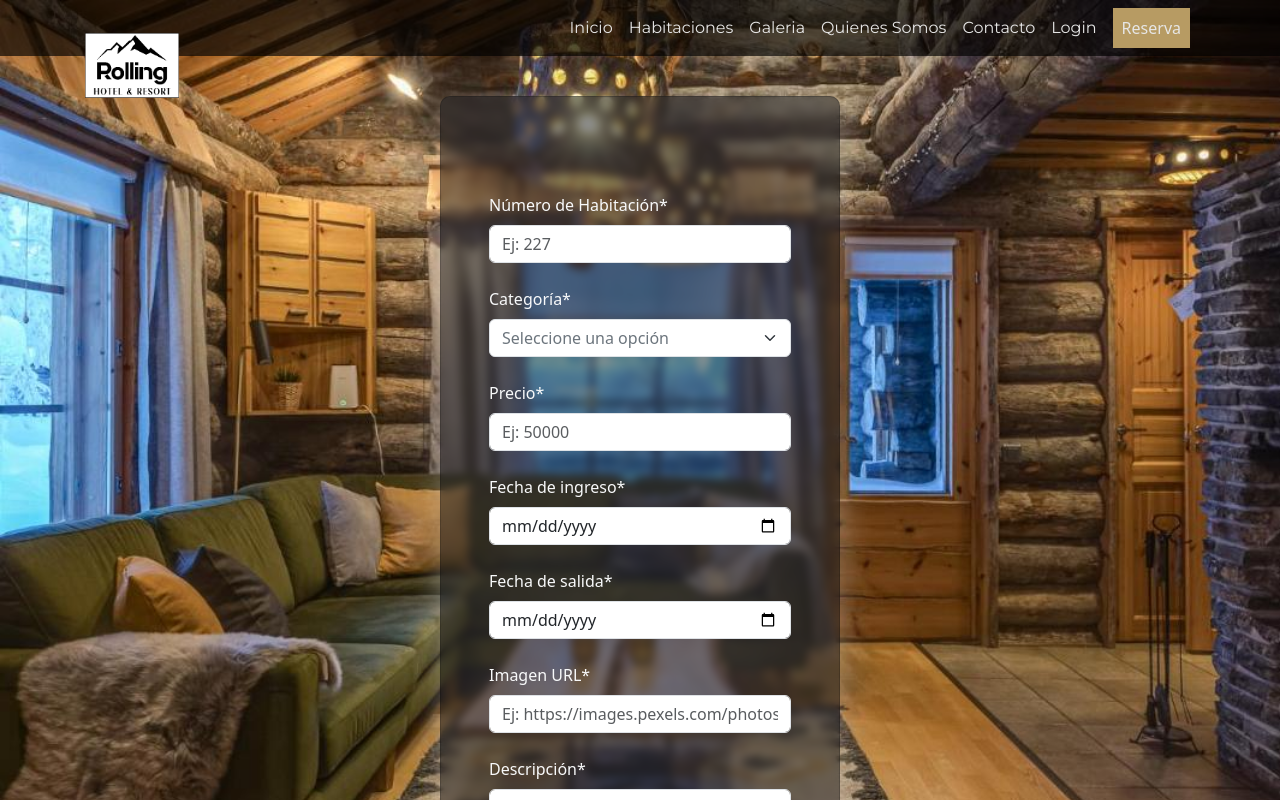
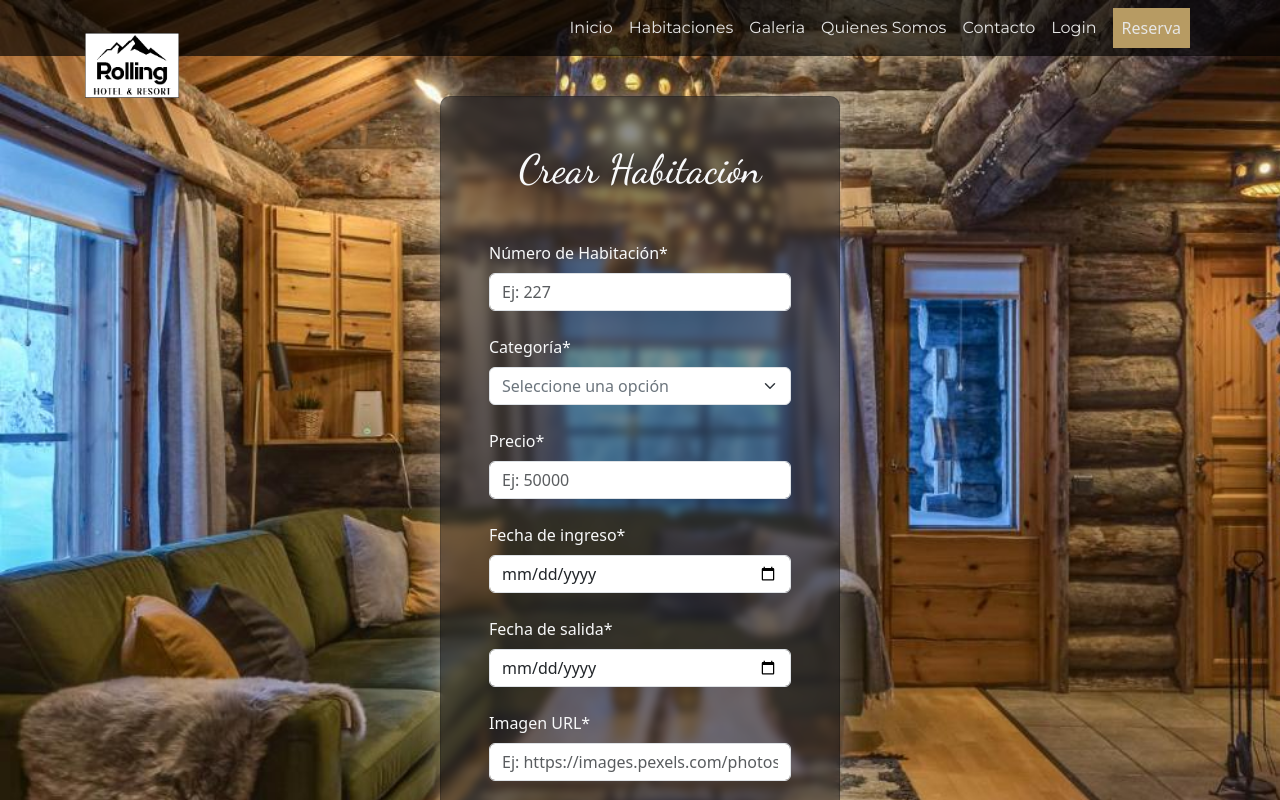
Before and after one commit to CosmeNicolas/ProyectoHotelFrontEnd, a React (Vite) app: page /crearHabitacion in a window 1280 px wide. Shown: the top 800 px of the page. Built offline with nearby package versions, Linux system fonts and the light colour scheme.

Commit message:
Se corrigio el lugar de donde salen los props titulo, textoBoton y modoCrear. Se agrego la lógica para editar la habitacion reutilizando el componente del formulario y se uso el setValue para cargar los datos

```diff
--- a/src/App.jsx
+++ b/src/App.jsx
@@ -46,20 +46,26 @@ function App() {
           }
         />
         <Route
-          titulo="Crear Habitación"
-          textoBoton="Crear"
-          modoCrear={true}
           exact
           path="/crearHabitacion"
-          element={<FormularioHabitacion></FormularioHabitacion>}
+          element={
+            <FormularioHabitacion
+              titulo="Crear Habitación"
+              textoBoton="Crear"
+              modoCrear={true}
+            ></FormularioHabitacion>
+          }
         ></Route>
         <Route
-          titulo="Editar Habitación"
-          textoBoton="Guardar Cambios"
-          modoCrear={false}
           exact
           path="/editarHabitacion/:id"
-          element={<FormularioHabitacion></FormularioHabitacion>}
+          element={
+            <FormularioHabitacion
+              titulo="Editar Habitación"
+              textoBoton="Guardar Cambios"
+              modoCrear={false}
+            ></FormularioHabitacion>
+          }
         ></Route>
         <Route
           exact
--- a/src/components/pages/habitaciones/FormularioHabitacion.jsx
+++ b/src/components/pages/habitaciones/FormularioHabitacion.jsx
@@ -26,7 +26,7 @@ const FormularioHabitacion = ({ modoCrear, titulo, textoBoton }) => {
   const habitacionValida = async (habitacion) => {
     if (modoCrear === false) {
       /* PUT */
-      const respuesta = editarHabitacionApi(id, receta);
+      const respuesta = editarHabitacionApi(id, habitacion);
       if (respuesta.status === 200) {
         Swal.fire({
           title: `Buen trabajo!`,
--- a/src/helpers/queriesHabitacion.js
+++ b/src/helpers/queriesHabitacion.js
@@ -32,7 +32,6 @@ export const editarHabitacionApi = async (id, receta) => {
   }
 };
 
-
 //! GET - para traer 1 habitacion por su id
 export const obtenerHabitacion = async (id) => {
   try {
```
Lines whose indentation alone changed are shown as unchanged.
